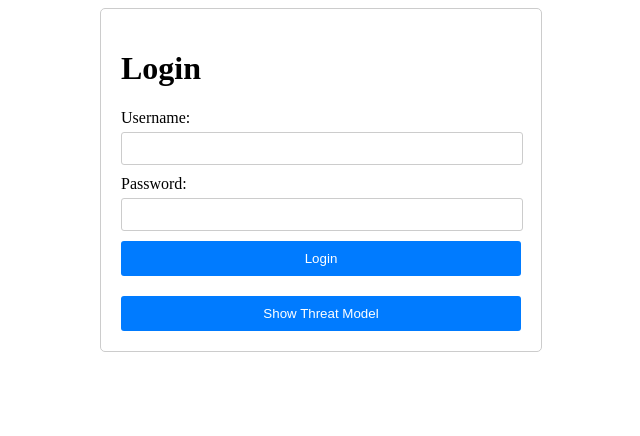
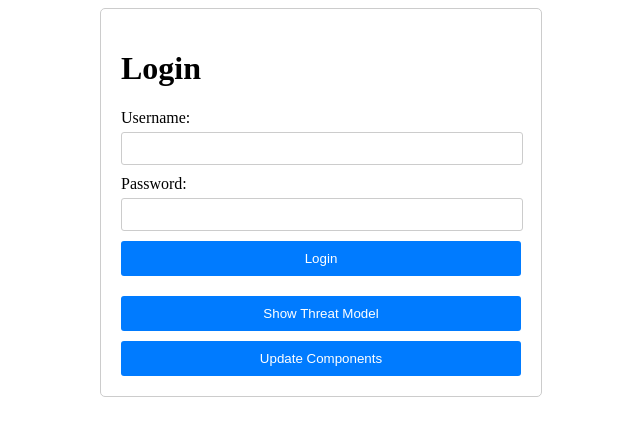
Before and after one commit to eherrera-finmont/owasp-test, a React (Vite) app: page / in a window 1280 px wide. Shown: the top 436 px of the page, without its empty margins (319-959 px from the left). Built offline with nearby package versions, Linux system fonts and the light colour scheme.

Commit message:
Mitigate Outdated Components

```diff
--- a/src/App.css
+++ b/src/App.css
@@ -52,3 +52,7 @@ button:hover {
 .button-container button {
   margin-right: 10px;
 }
+
+.update-button {
+  margin-top: 10px;
+}
--- a/src/App.tsx
+++ b/src/App.tsx
@@ -61,6 +61,25 @@ function App() {
     setShowThreatModel(!showThreatModel);
   };
 
+  const updateComponents = () => {
+    fetch('https://jsonplaceholder.typicode.com/posts', {
+      method: 'POST',
+      body: JSON.stringify({ title: 'Updated components', body: 'This is a test update.' }),
+      headers: {
+        'Content-type': 'application/json; charset=UTF-8',
+      },
+    })
+      .then((response) => response.json())
+      .then((data) => {
+        console.log(data); // Just to display the response in the console
+        alert('Components updated successfully.');
+      })
+      .catch((error) => {
+        console.error('Error updating components:', error);
+        alert('Failed to update components. Please try again later.');
+      });
+  };
+
   return (
     <div className='container'>
       <h1>Login</h1>
@@ -78,6 +97,7 @@ function App() {
       {error && <ErrorModal message={error} onClose={closeModal} />}
       <div className="button-container"> {/* Container for buttons */}
         <button onClick={toggleThreatModel}>Show Threat Model</button> {/* Button to show the threat model modal */}
+        <button onClick={updateComponents} className="update-button">Update Components</button> {/* Button to update components */}
       </div>
       {showThreatModel && <ThreatModelModal onClose={toggleThreatModel} />} {/* Threat model modal */}
     </div>
```
